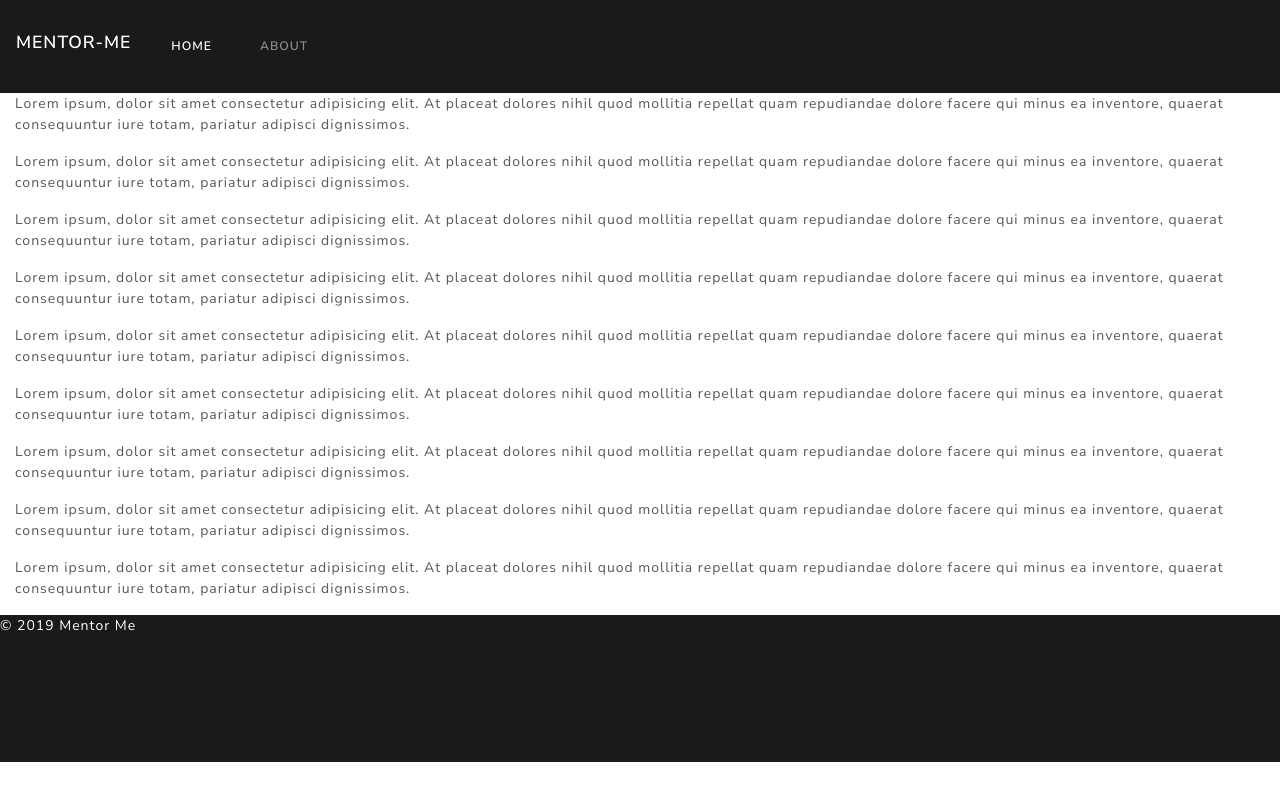
After one commit to liyaSileshi/mentor_me, a Flask app: page /about in a window 1280 px wide. The commit adds this page. Run offline with Flask 2, Linux system fonts and the light colour scheme; some libraries are stand-ins or nearby versions.

Commit message:
about page added

```diff
--- a/app.py
+++ b/app.py
@@ -18,6 +18,11 @@ def mentors_list():
 def mentor_profile():
     return render_template('mentor_profile.html')
 
+@app.route('/about')
+def about():
+    return render_template('about.html')
+
+
 @app.route('/signup')
 def sign_up():
     return 'signup'
--- /dev/null
+++ b/templates/about.html
@@ -0,0 +1,13 @@
+{% extends 'base.html' %}
+{% block content %}
+<p>Lorem ipsum, dolor sit amet consectetur adipisicing elit. At placeat dolores nihil quod mollitia repellat quam repudiandae dolore facere qui minus ea inventore, quaerat consequuntur iure totam, pariatur adipisci dignissimos.</p>
+<p>Lorem ipsum, dolor sit amet consectetur adipisicing elit. At placeat dolores nihil quod mollitia repellat quam repudiandae dolore facere qui minus ea inventore, quaerat consequuntur iure totam, pariatur adipisci dignissimos.</p>
+<p>Lorem ipsum, dolor sit amet consectetur adipisicing elit. At placeat dolores nihil quod mollitia repellat quam repudiandae dolore facere qui minus ea inventore, quaerat consequuntur iure totam, pariatur adipisci dignissimos.</p>
+<p>Lorem ipsum, dolor sit amet consectetur adipisicing elit. At placeat dolores nihil quod mollitia repellat quam repudiandae dolore facere qui minus ea inventore, quaerat consequuntur iure totam, pariatur adipisci dignissimos.</p>
+<p>Lorem ipsum, dolor sit amet consectetur adipisicing elit. At placeat dolores nihil quod mollitia repellat quam repudiandae dolore facere qui minus ea inventore, quaerat consequuntur iure totam, pariatur adipisci dignissimos.</p>
+<p>Lorem ipsum, dolor sit amet consectetur adipisicing elit. At placeat dolores nihil quod mollitia repellat quam repudiandae dolore facere qui minus ea inventore, quaerat consequuntur iure totam, pariatur adipisci dignissimos.</p>
+<p>Lorem ipsum, dolor sit amet consectetur adipisicing elit. At placeat dolores nihil quod mollitia repellat quam repudiandae dolore facere qui minus ea inventore, quaerat consequuntur iure totam, pariatur adipisci dignissimos.</p>
+<p>Lorem ipsum, dolor sit amet consectetur adipisicing elit. At placeat dolores nihil quod mollitia repellat quam repudiandae dolore facere qui minus ea inventore, quaerat consequuntur iure totam, pariatur adipisci dignissimos.</p>
+<p>Lorem ipsum, dolor sit amet consectetur adipisicing elit. At placeat dolores nihil quod mollitia repellat quam repudiandae dolore facere qui minus ea inventore, quaerat consequuntur iure totam, pariatur adipisci dignissimos.</p>
+
+{% endblock %}
--- a/templates/base.html
+++ b/templates/base.html
@@ -19,8 +19,8 @@
   <nav class="navbar navbar-expand-lg navbar-dark bg-primary">
     <a class="navbar-brand" href="#" style='padding-bottom: 0.75em;'>Mentor-Me</a>
     <div class="navbar-nav" style="display:flex; align-content: center; font-weight: 900;">
-      <a class="nav-item nav-link active" href="#">Home <span class="sr-only">(current)</span></a>
-      <a class="nav-item nav-link" href="about.html">About</a>
+      <a class="nav-item nav-link active" href="/">Home <span class="sr-only">(current)</span></a>
+      <a class="nav-item nav-link" href="/about">About</a>
     </div>
   </nav>
 
--- a/templates/mentor_profile.html
+++ b/templates/mentor_profile.html
@@ -2,5 +2,11 @@
 
 {% block content %}
 <h1>Mentor x Profile </h1>
+<p>Name: Lorem Ipsum</p>
+<p>Profession: Doctor</p>
+<p>Interest: Books</p>
+<p>Email: @doctor.com</p>
+<a href='#'>Chat</a>
+
 
 {% endblock %}
```
Also changed, not shown: templates/index.html (+6 -6 lines), templates/mentors.html (+13 -1 lines).
